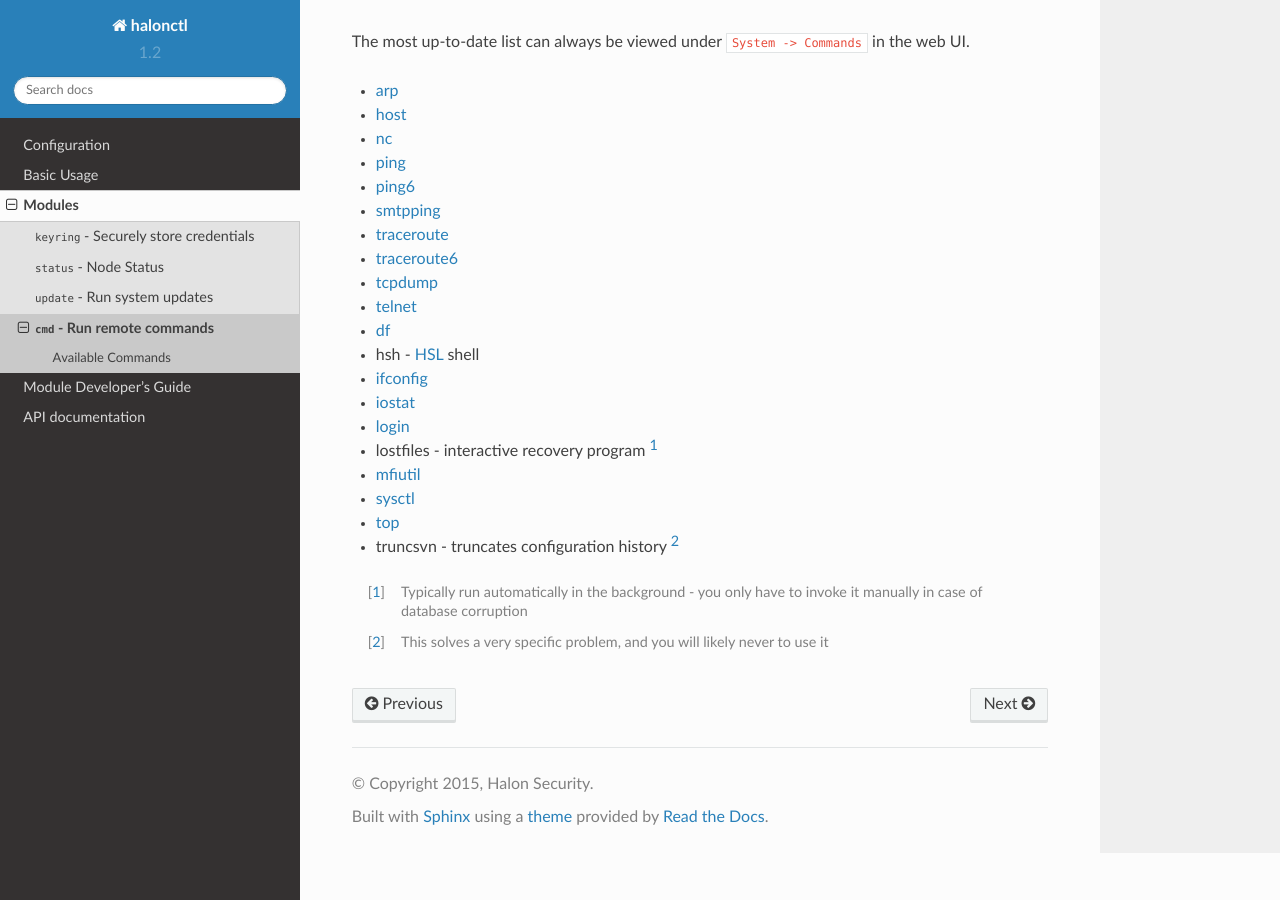
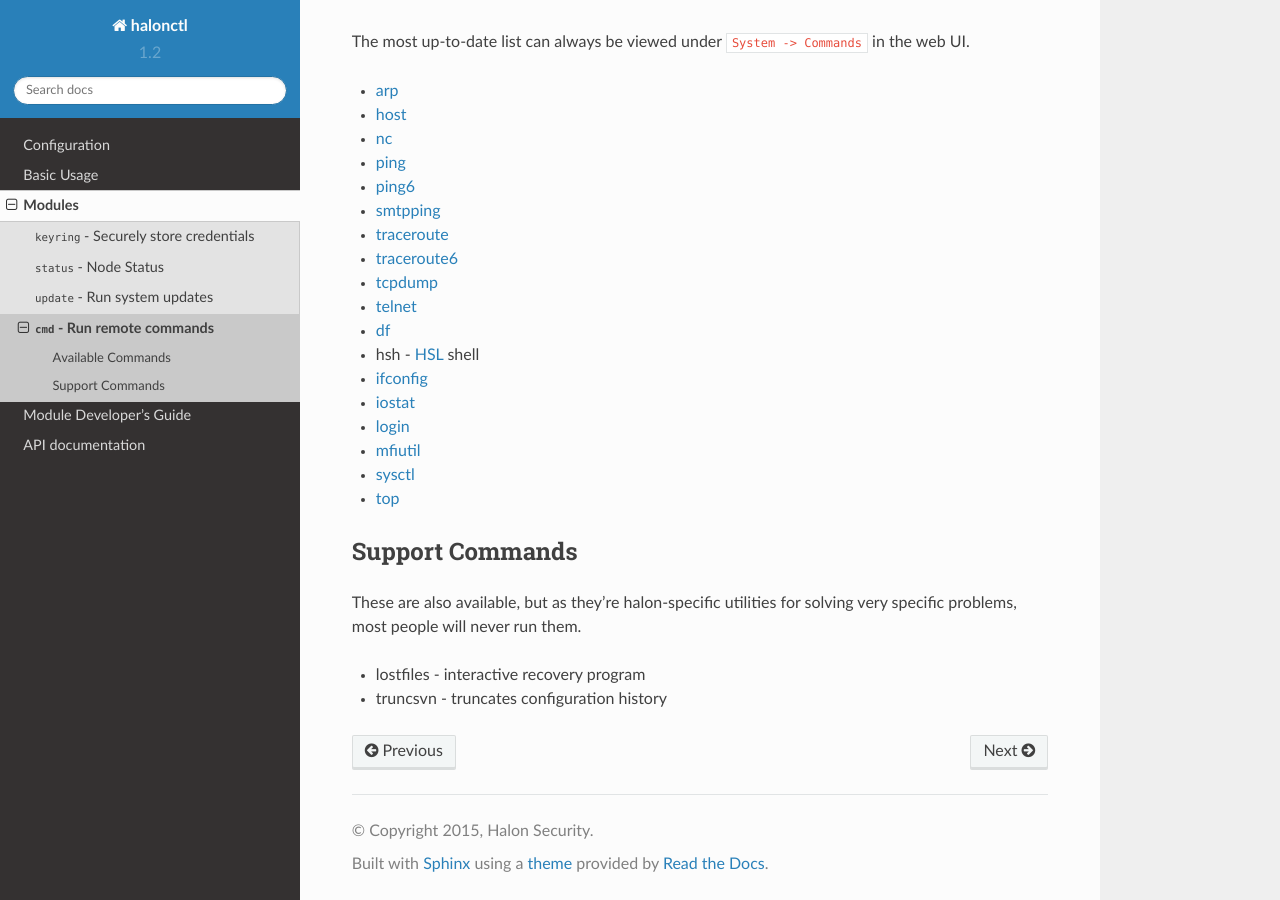
Before and after one commit to wildegnux/halonctl, a Sphinx documentation site: the page built from docs/modules/cmd.rst, in a window 1280 px wide and 900 px high, scrolled down 627 px. Built offline with Sphinx 7.4.7 and the Read the Docs theme 2.0.0, drawn with Linux system fonts in a browser that asks for light colours.

Commit message:
Moved lostfiles and truncsvn aside

```diff
--- a/docs/modules/cmd.rst
+++ b/docs/modules/cmd.rst
@@ -34,11 +34,14 @@ The most up-to-date list can always be viewed under ``System -> Commands`` in th
 * `ifconfig <https://www.freebsd.org/cgi/man.cgi?query=ifconfig&manpath=FreeBSD+10.1-RELEASE>`_
 * `iostat <https://www.freebsd.org/cgi/man.cgi?query=iostat&manpath=FreeBSD+10.1-RELEASE>`_
 * `login <https://www.freebsd.org/cgi/man.cgi?query=login&manpath=FreeBSD+10.1-RELEASE>`_
-* lostfiles - interactive recovery program [#lostfiles]_
 * `mfiutil <https://www.freebsd.org/cgi/man.cgi?query=mfiutil&manpath=FreeBSD+10.1-RELEASE>`_
 * `sysctl <https://www.freebsd.org/cgi/man.cgi?query=sysctl&manpath=FreeBSD+10.1-RELEASE>`_
 * `top <https://www.freebsd.org/cgi/man.cgi?query=top&manpath=FreeBSD+10.1-RELEASE>`_
-* truncsvn - truncates configuration history [#truncsvn]_
 
-.. [#lostfiles] Typically run automatically in the background - you only have to invoke it manually in case of database corruption
-.. [#truncsvn] This solves a very specific problem, and you will likely never to use it
+Support Commands
+----------------
+
+These are also available, but as they're halon-specific utilities for solving very specific problems, most people will never run them.
+
+* lostfiles - interactive recovery program
+* truncsvn - truncates configuration history
```
